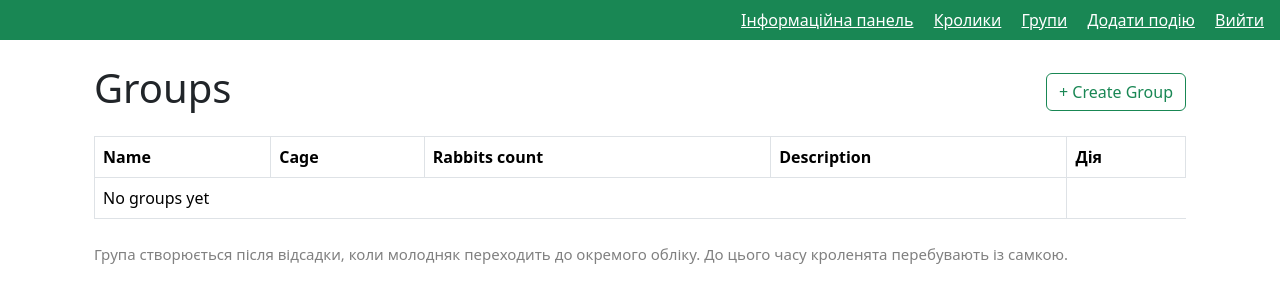
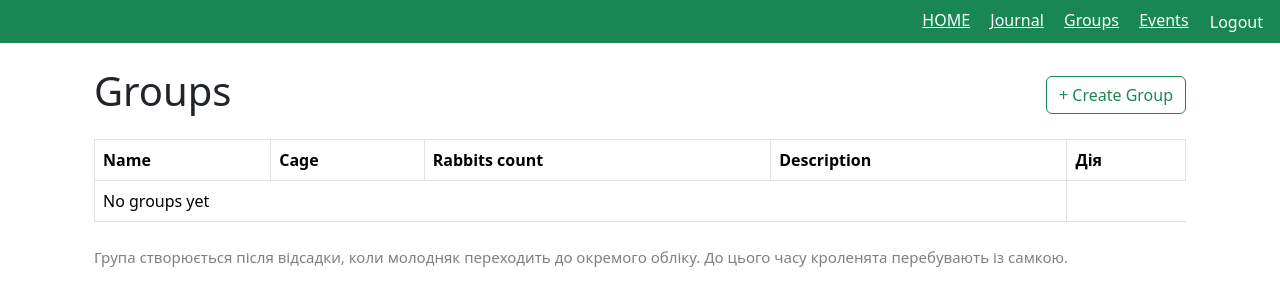
Before and after one commit to kaur-ua/Rabbitfarm, a Django app: page /rabbits/groups/ in a window 1280 px wide. Shown: the top 306 px of the page. Run offline with Django 5.2, Linux system fonts and the light colour scheme; the visitor is signed in with stand-in values (Sample User, id 1); data that the repository does not hold is empty.

Commit message:
Fix events integration and navigation flow

```diff
--- a/config/settings.py
+++ b/config/settings.py
@@ -128,7 +128,6 @@ STATICFILES_DIRS = [
     BASE_DIR / "static",
 ]
 LOGIN_REDIRECT_URL = '/home/'
-LOGOUT_REDIRECT_URL = '/accounts/login/'
-
+LOGOUT_REDIRECT_URL = '/'
 MEDIA_URL = '/media/'
 MEDIA_ROOT = BASE_DIR / 'media'
--- a/rabbits/views.py
+++ b/rabbits/views.py
@@ -87,10 +87,10 @@ def rabbit_list(request):
             months = (days % 365) // 30
             rabbit.age_display = f"{years} р. {months} міс."
 
-        return render(request, "rabbits/rabbit_list.html", {
+    return render(request, "rabbits/rabbit_list.html", {
         "rabbits": rabbits,
         "farm": farm
-})
+    })
 
 @login_required
 def rabbit_create(request):
--- a/templates/base.html
+++ b/templates/base.html
@@ -21,12 +21,16 @@
 
 <div class="ms-auto">
 
-<a class="text-white me-3" href="/home/">Інформаційна панель</a>
-<a class="text-white me-3" href="/rabbits/">Кролики</a>
-<a class="text-white me-3" href="/rabbits/groups/">Групи</a>
-<a class="text-white me-3" href="/events/add/">Додати подію</a>
-<a class="text-white" href="/logout/">Вийти</a>
-
+<a class="text-white me-3" href="{% url 'home' %}">HOME</a>
+<a class="text-white me-3" href="{% url 'rabbit_list' %}">Journal</a>
+<a class="text-white me-3" href="{% url 'group_list' %}">Groups</a>
+<a class="text-white me-3" href="{% url 'add_event' %}">Events</a>
+<form action="{% url 'logout' %}" method="post" style="display:inline;">
+    {% csrf_token %}
+    <button type="submit" class="btn btn-link text-white p-0 text-decoration-none">
+        Logout
+    </button>
+</form>
 </div>
 
 </nav>
```
Also changed, not shown: events/views.py (+6 -4 lines), media/farm_images/MODEL_121-180x180_Syo72PP.jpg (added).
